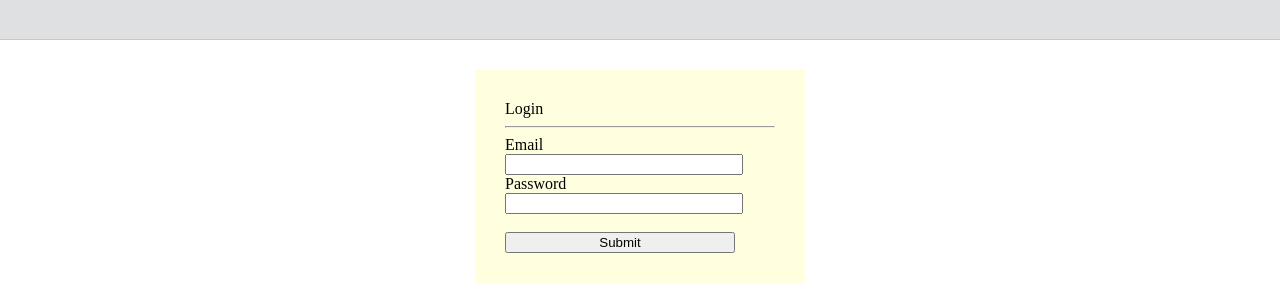
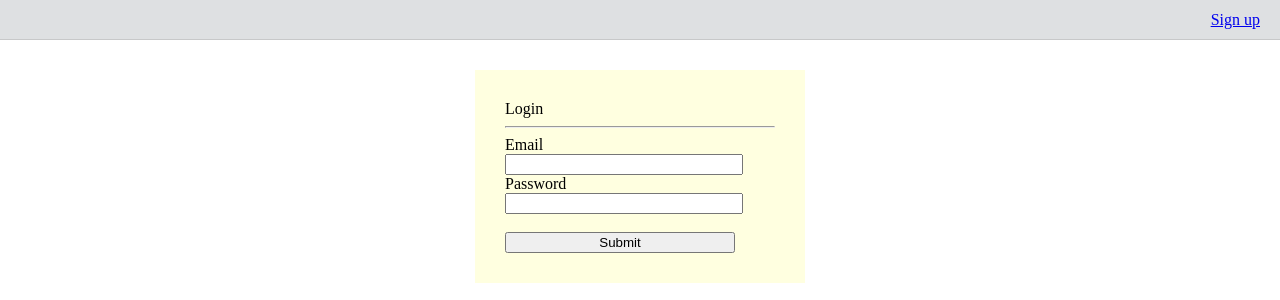
Before and after one commit to kotharitrisha/boxhackathon, a Python web app: template trishaatt/trishaatt/templates/login.html in a window 1280 px wide. Shown: the top 300 px of the page. Run offline with Jinja, Linux system fonts and the light colour scheme; the template is opened without the code that fills it, so the values that code supplies are empty; some libraries are stand-ins or nearby versions.

Commit message:
get the flow right for login signup and logout

```diff
--- a/trishaatt/trishaatt/static/style.css
+++ b/trishaatt/trishaatt/static/style.css
@@ -48,6 +48,13 @@ body {
 	color: white;
 	border-bottom: 1px solid #C7C8C9;
 	width: 100%;
+}
+
+#headlink{
+	position:absolute;
+	top: 10px;
+	right:20px;
+
 }
 
 #page{
--- a/trishaatt/trishaatt/templates/base.html
+++ b/trishaatt/trishaatt/templates/base.html
@@ -10,7 +10,11 @@
 </head>
 
 <body>
-	<div id="header"></div>
+	<div id="header">
+		<div id="headlink">
+		{% block headlink %}{% endblock %}
+		</div>
+	</div>
 	<div id="page">
 	{% block content %}{% endblock %}
 	</div>
--- a/trishaatt/trishaatt/templates/index.html
+++ b/trishaatt/trishaatt/templates/index.html
@@ -1,4 +1,7 @@
 {% extends "base.html" %}
+{% block headlink %}
+<a href="/logout">Log out</a>
+{% endblock %}
 {% block content %}
 <div id="left-column-area">
 
--- a/trishaatt/trishaatt/templates/login.html
+++ b/trishaatt/trishaatt/templates/login.html
@@ -1,4 +1,7 @@
 {% extends "base.html" %}
+{% block headlink %}
+<a href="/signup">Sign up</a>
+{% endblock %}
 {% block content %}
 <form method="POST" action="/login">
 
--- a/trishaatt/trishaatt/templates/signup.html
+++ b/trishaatt/trishaatt/templates/signup.html
@@ -1,4 +1,7 @@
 {% extends "base.html" %}
+{% block headlink %}
+<a href="/login">Log in</a>
+{% endblock %}
 {% block content %}
 <form method="POST" action="/signup">
   Sign up for a new account!
```
